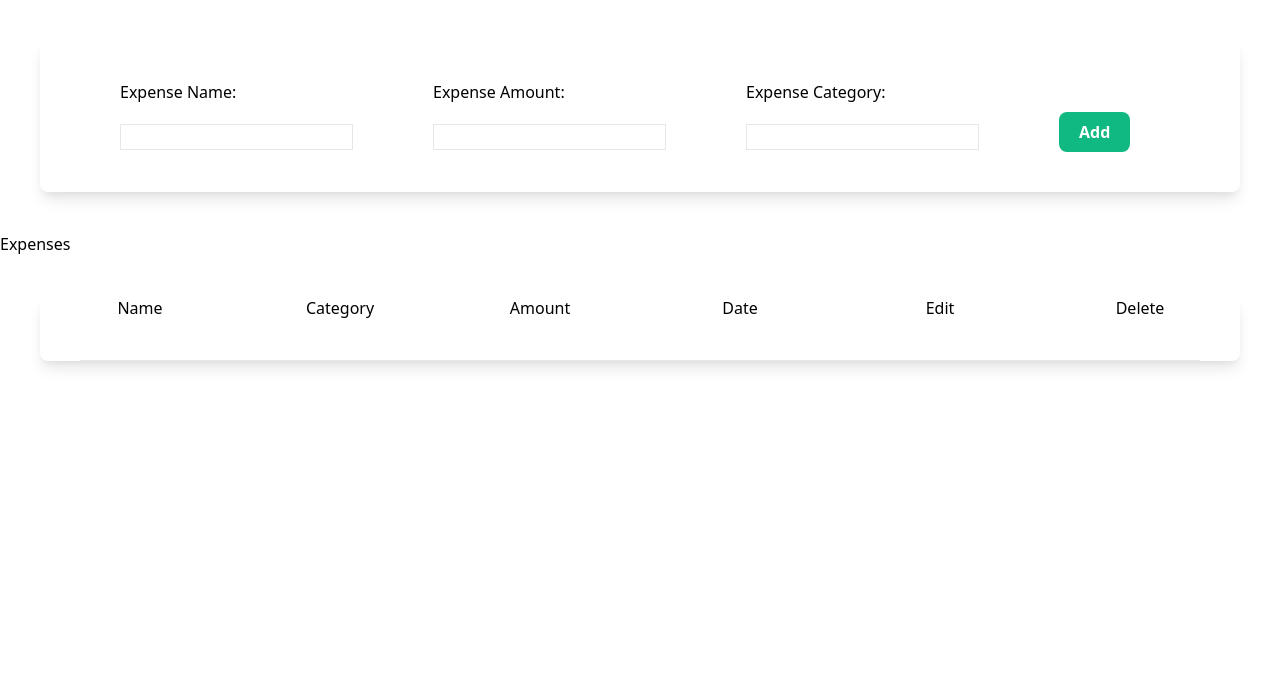
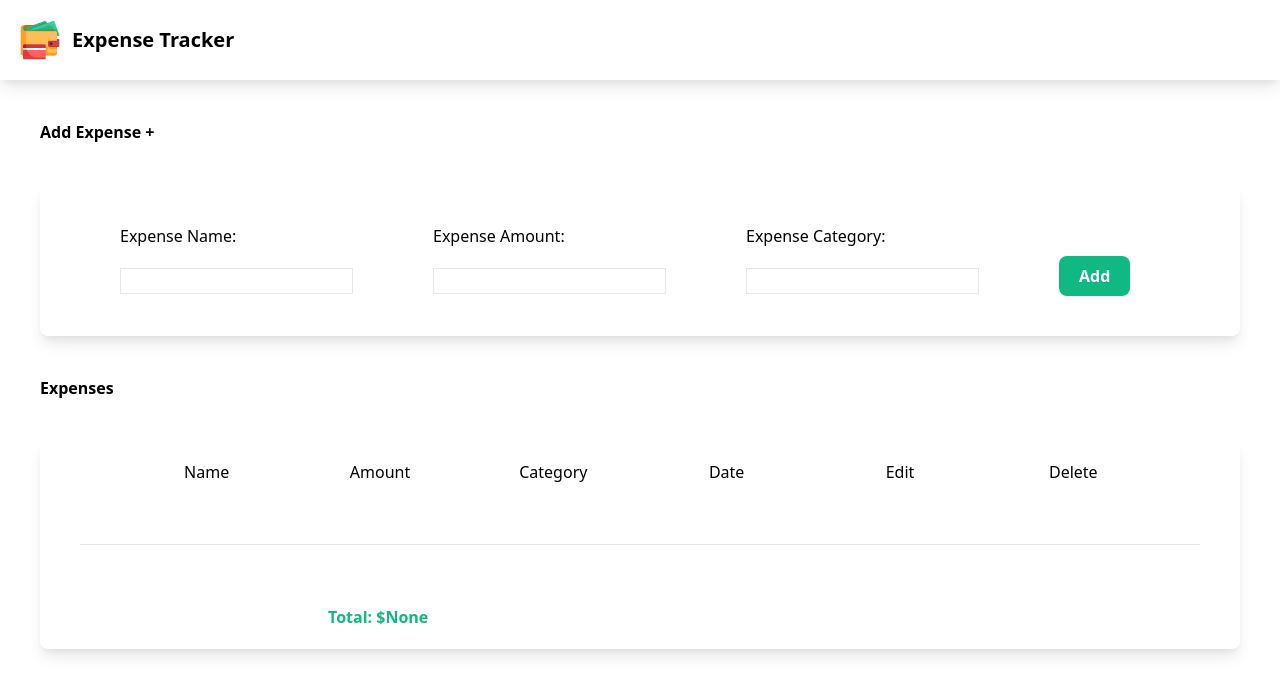
Before and after one commit to Rex-Wolfsjunges/django-expense-tracker, a Django app: page / in a window 1280 px wide. Shown: the top 695 px of the page. Run offline with Django 5.2, Linux system fonts and the light colour scheme; data that the repository does not hold is empty; style sheets or scripts are compiled from the project's sources.

Commit message:
Styling the pages

```diff
--- a/expense/views.py
+++ b/expense/views.py
@@ -1,4 +1,6 @@
+from django.db.models import Sum
 from django.shortcuts import render, redirect
+from django.db.models import Sum
 from .forms import ExpenseForm
 from .models import Expense
 
@@ -10,9 +12,11 @@
             expense.save()
 
     expenses = Expense.objects.all()
+    total_expenses = expenses.aggregate(Sum('amount'))
     expense_form = ExpenseForm()
     context = {
         "expenses": expenses,
+        "total_expenses": total_expenses,
         "expense_form": expense_form,
     }
     return render(request, "expense/index.html", context)
--- a/templates/base.html
+++ b/templates/base.html
@@ -12,6 +12,14 @@
   <title>Django Expense Tracker</title>
 </head>
 <body>
+  <nav class="shadow-lg p-5">
+    <div class="container flex flex-wrap justify-between items-center mx-auto">
+      <a class="flex" href="#">
+        <img class="h-10 mr-3" src="{% static 'img/wallet.png' %}" alt="">
+        <span class="self-center text-xl font-semibold">Expense Tracker</span>
+      </a>
+    </div>
+  </nav>
   {% block body %}
   {% endblock %}
 </body>
--- a/templates/expense/index.html
+++ b/templates/expense/index.html
@@ -1,6 +1,7 @@
 {% extends 'base.html' %}
-
+{% load static %}
 {% block body %}
+  <div class="m-10 font-bold">Add Expense +</div>
   <form class="shadow-lg m-10 rounded-lg" action="" method="POST">
     {% csrf_token %}
     <div class="form-container px-10 py-10 flex">
@@ -25,12 +26,12 @@
     </div>
   </form>
 
-  <div>Expenses</div>
+  <div class="m-10 font-bold">Expenses</div>
   <div class="shadow-lg m-10 rounded-lg">
-    <div class="expense-header flex flex-wrap space-x-40">
+    <div class="expense-header flex flex-wrap space-x-40 px-20 py-5">
       <span>Name</span>
+      <span>Amount</span>
       <span>Category</span>
-      <span>Amount</span>
       <span>Date</span>
       <span>Edit</span>
       <span>Delete</span>
@@ -39,19 +40,28 @@
     {% for expense in expenses %}
       <div class="expense-row flex-wrap px-20 py-5">
         <span class="font-bold">{{ expense.name }}</span>
+        <span class="font-bold">${{ expense.amount }}</span>
         <span class="font-bold">{{ expense.category }}</span>
-        <span class="font-bold">{{ expense.amount }}</span>
         <span class="font-bold">{{ expense.date }}</span>
-        <span class="font-bold"><a href="{% url 'expense:edit' expense.id %}">Edit</a></span>
-        <span class="font-bold">
+        <span class="pl-24"><a href="{% url 'expense:edit' expense.id %}">
+          <img class="h-5" src="{% static 'img/edit.png' %}" alt="">
+        </a></span>
+        <span class="pl-22">
           <form method=POST action="{% url 'expense:delete' expense.id %}">
             {% csrf_token %}
-            <button type="submit" name="delete">Delete</button>
+            <button type="submit" name="delete">
+              <img class="h-5" src="{% static 'img/delete.png' %}" alt="">
+            <button>
           </form>
         </span>
       </div>
     {% endfor %}
 
+    <div class="pl-72 py-5">
+      <span class="font-bold text-green-500">
+        Total: ${{ total_expenses.amount__sum }}
+      </span>
+    </div>
   </div>
 
 {% endblock %}
```
Also changed, not shown: templates/expense/edit.html (+4 -4 lines), static/img/delete.png (added), static/img/edit.png (added), static/img/wallet.png (added).
